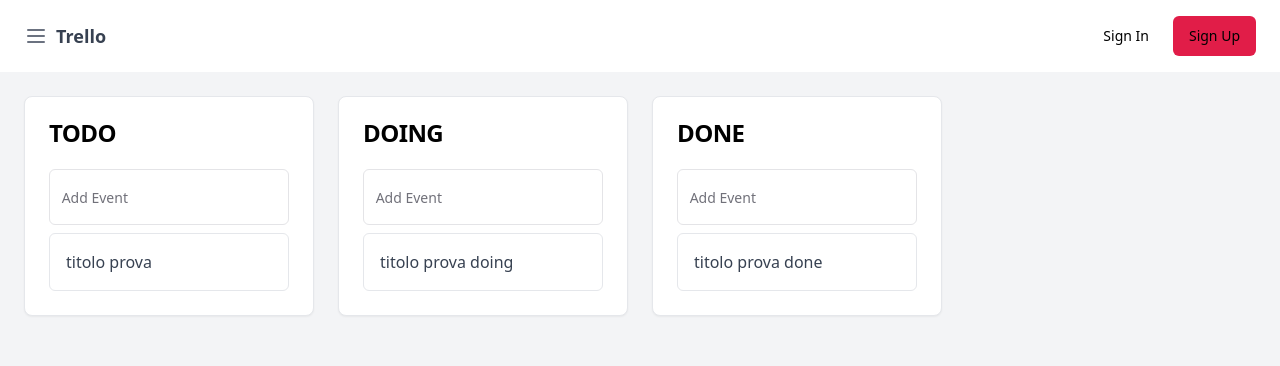
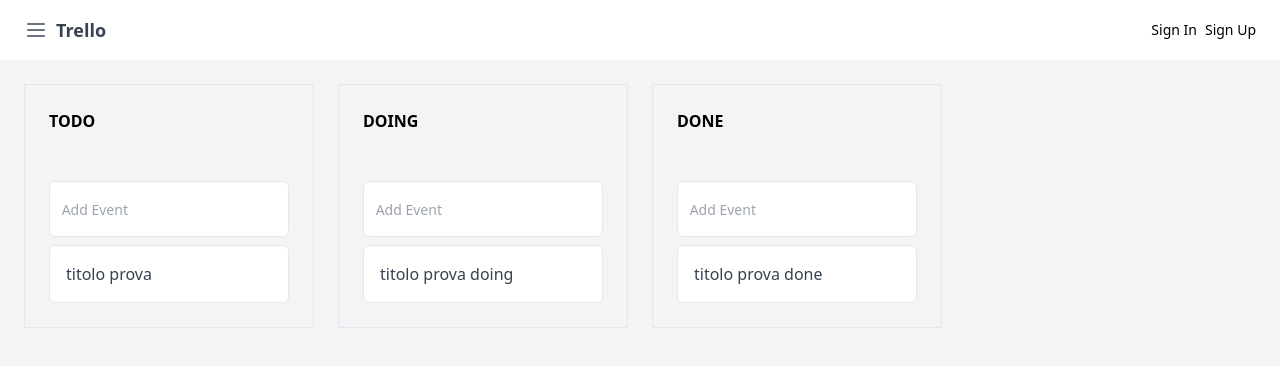
Before and after one commit to AlbertoBarrago/playgroundNext14, a Next.js app: page /test in a window 1280 px wide. Shown: the top 366 px of the page. Built offline with nearby package versions, Linux system fonts and the light colour scheme.

Commit message:
Added inout and label shadiui

```diff
--- /dev/null
+++ b/@/components/ui/input.tsx
@@ -0,0 +1,25 @@
+import * as React from "react"
+
+import { cn } from "@/lib/utils"
+
+export interface InputProps
+  extends React.InputHTMLAttributes<HTMLInputElement> {}
+
+const Input = React.forwardRef<HTMLInputElement, InputProps>(
+  ({ className, type, ...props }, ref) => {
+    return (
+      <input
+        type={type}
+        className={cn(
+          "flex h-10 w-full rounded-md border border-input bg-background px-3 py-2 text-sm ring-offset-background file:border-0 file:bg-transparent file:text-sm file:font-medium placeholder:text-muted-foreground focus-visible:outline-none focus-visible:ring-2 focus-visible:ring-ring focus-visible:ring-offset-2 disabled:cursor-not-allowed disabled:opacity-50",
+          className
+        )}
+        ref={ref}
+        {...props}
+      />
+    )
+  }
+)
+Input.displayName = "Input"
+
+export { Input }
```
Also changed, not shown: @/components/ui/label.tsx (added, +26 -0 lines).
